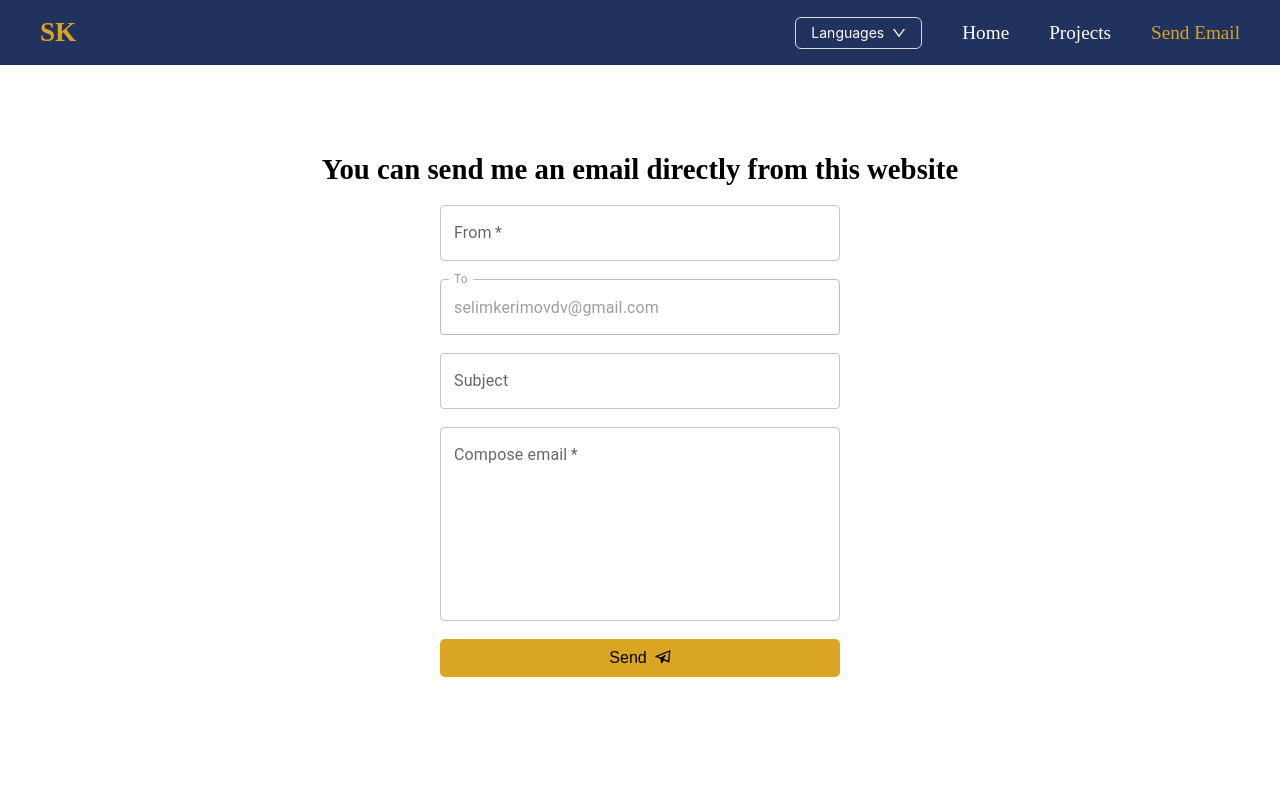
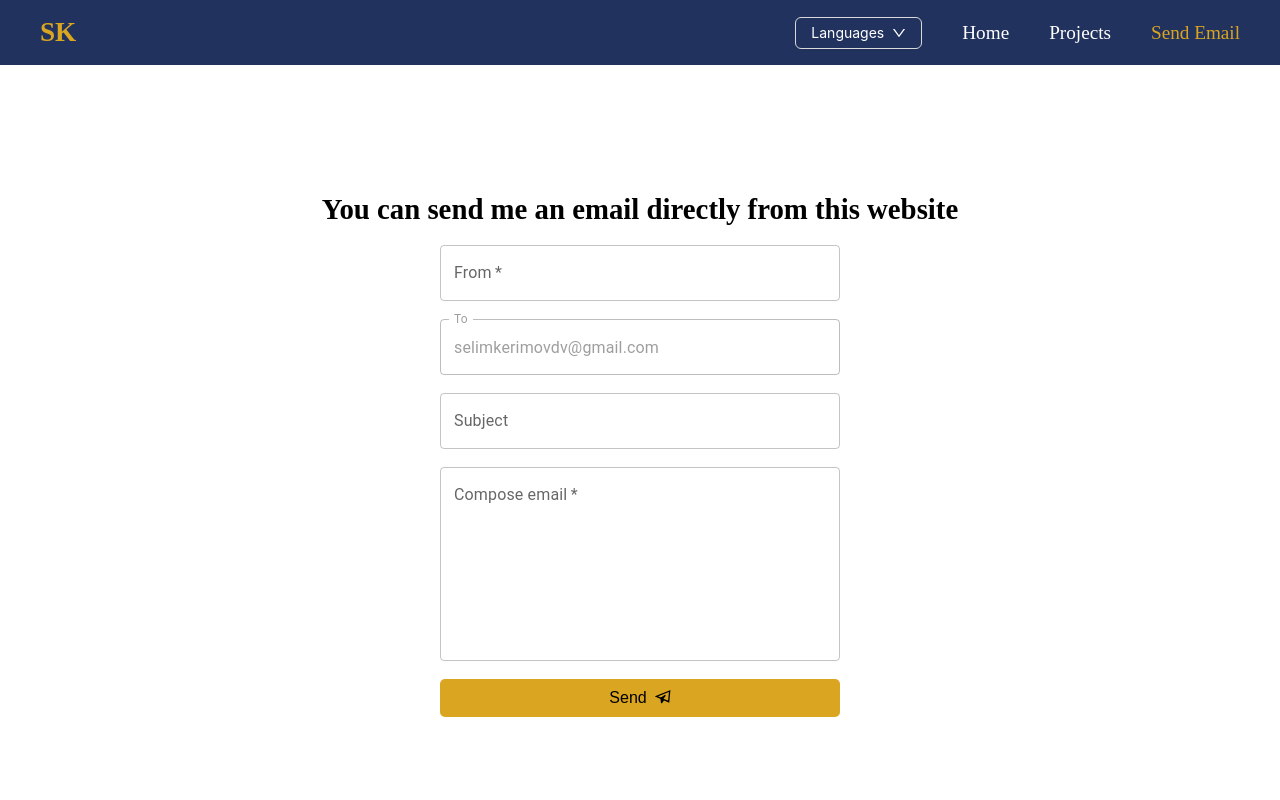
Before and after one commit to selim-kerimow/react-portfolio, a React (Vite) app: page /email in a window 1280 px wide. Shown: the top 800 px of the page. Built offline with nearby package versions, Linux system fonts and the light colour scheme; a web font is replaced by a local one.

Commit message:
finised translation of SendEmail page

```diff
--- a/src/css/sendEmail.css
+++ b/src/css/sendEmail.css
@@ -1,6 +1,7 @@
 .email {
     width: 100%;
-    height: 100vh;
+    min-height: 100vh;
+    height: auto;
     display: flex;
     flex-direction: column;
     justify-content: center;
@@ -13,6 +14,7 @@
     max-width: 400px;
     flex-direction: column;
     gap: 18px;
+    padding-bottom: 20px;
 }
 
 .email--send {
@@ -28,6 +30,7 @@
 
 .email--title {
     width: 90%;
+    height: auto;
     font-size: 1.8rem;
     text-align: center;
     margin-top: 30px;
@@ -38,8 +41,18 @@
     .email {
         height: 110vh;
     }
+    .email--form {
+        margin-bottom: 30px;
+    }
     .email--title {
         margin-top: 80px;
         font-size: 1.5rem;
     }
 }
+
+
+@media screen and (max-height:800px) {
+    .email--title {
+        margin-top: 130px;
+    }
+}
--- a/src/languages/english/global.json
+++ b/src/languages/english/global.json
@@ -14,5 +14,12 @@
         "project2": "React project connected to open github API (using RTK Query). You can easily find your repositories in in this website.",
         "project3": "Simple Fitness Club project, using React, Typescript and CSS.",
         "caution": " Antd 5.0 requires new versions of your browser!"
+    },
+    "email": {
+        "title": "You can send me an email directly from this website",
+        "from": "From",
+        "to": "to",
+        "subject": "Subject",
+        "compose": "Compose Email"
     }
 }
--- a/src/languages/russian/global.json
+++ b/src/languages/russian/global.json
@@ -14,5 +14,12 @@
         "project2": "React  проект подключенный к открытому   Github API (с использованием RTK Query). Вы можете легко найти свои репозитории на этом веб-сайте.",
         "project3": "Простой  вебсайт фитнес-клуба, используя React, Typescript и CSS.",
         "caution": "Antd 5.0 открывается на новых версиях браузера!"
+    },
+    "email": {
+        "title": "Вы можете отправить мне email прямо с этого веб-сайта",
+        "from": "От",
+        "to": "Кому",
+        "subject": "Тема",
+        "compose": "Сообщение"
     }
 }
--- a/src/pages/SendEmail.tsx
+++ b/src/pages/SendEmail.tsx
@@ -8,15 +8,16 @@ import { TextField } from "@mui/material";
 
 // react-icons
 import { GrSend } from 'react-icons/gr'
+import { useTranslation } from "react-i18next";
 
 
 const SendEmail: React.FC = () => {
 
-
+    const [t] = useTranslation("global")
 
     return (
         <div className="email">
-            <h1 className="email--title">You can send me an email directly from this website</h1>
+            <h1 className="email--title">{t('email.title')}</h1>
 
             <form className="email--form">
 
```
